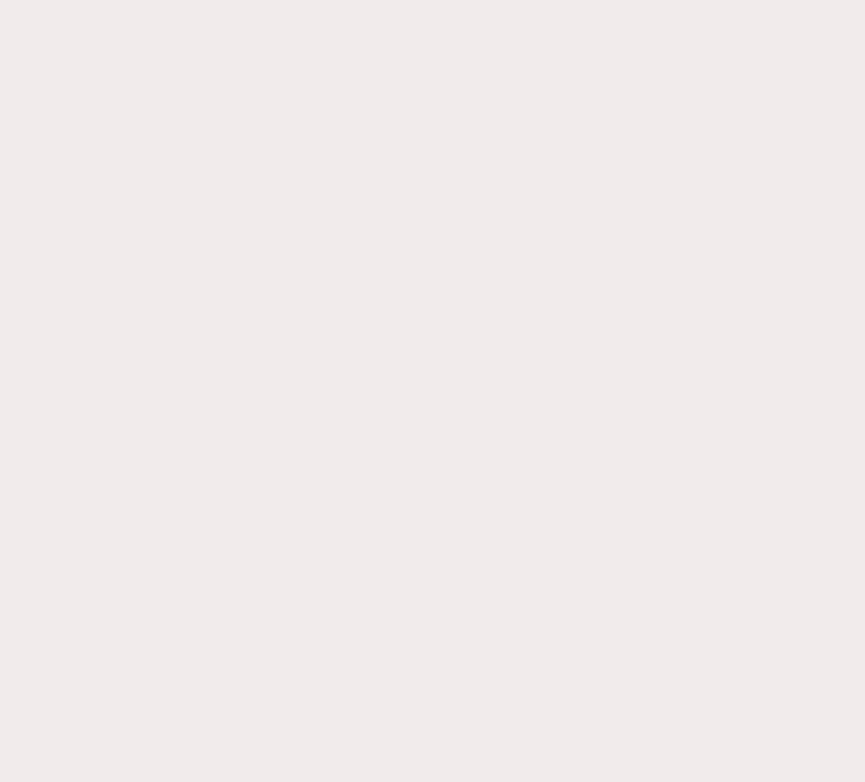
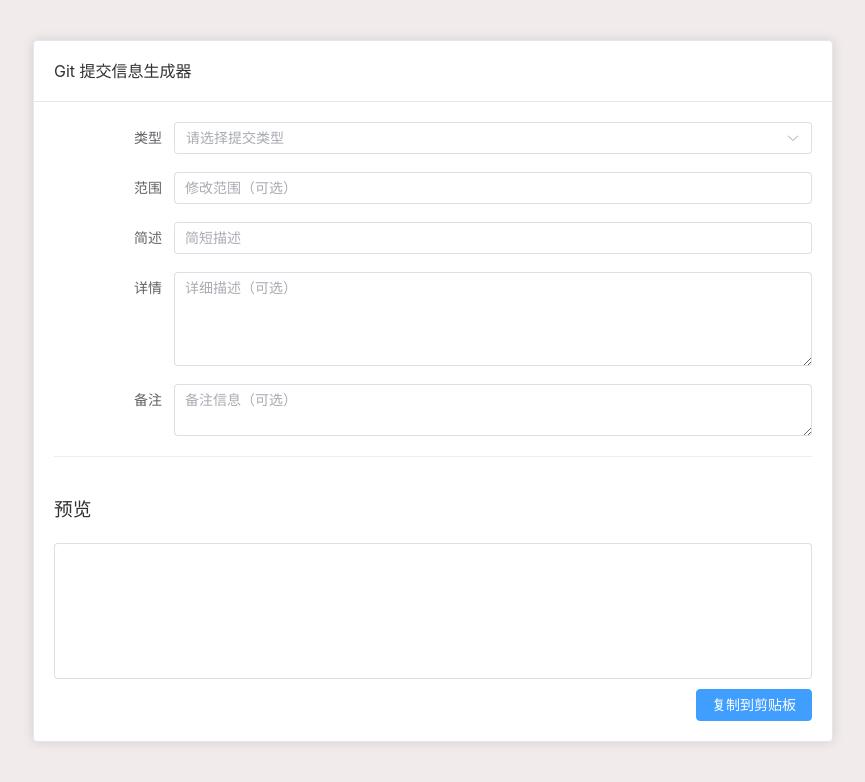
Before and after one commit to 374644043/front-tool, a Vue app: page /git-commit in a window 1280 px wide. Before the commit this address had no page. Shown: the top 782 px of the page, without its empty margins (207-1072 px from the left). Built offline with nearby package versions, Linux system fonts and the light colour scheme.

Commit message:
feat: 增加Git提交信息生成功能

```diff
--- a/components.d.ts
+++ b/components.d.ts
@@ -11,6 +11,8 @@ declare module '@vue/runtime-core' {
     ElButton: typeof import('element-plus/es')['ElButton']
     ElCard: typeof import('element-plus/es')['ElCard']
     ElCheckbox: typeof import('element-plus/es')['ElCheckbox']
+    ElForm: typeof import('element-plus/es')['ElForm']
+    ElFormItem: typeof import('element-plus/es')['ElFormItem']
     ElInput: typeof import('element-plus/es')['ElInput']
     ElInputNumber: typeof import('element-plus/es')['ElInputNumber']
     ElOption: typeof import('element-plus/es')['ElOption']
--- a/src/route.ts
+++ b/src/route.ts
@@ -23,6 +23,10 @@ const routes = [
     path: '/code-trim',
     component: () => import('./views/codeTrim.vue'),
   },
+  {
+    path: '/git-commit',
+    component: () => import('./views/gitCommit.vue'),
+  },
 ]
 
 const router = createRouter({
--- /dev/null
+++ b/src/views/gitCommit.vue
@@ -0,0 +1,123 @@
+<script lang="ts" setup>
+import { ref, computed } from 'vue'
+import { ElMessage } from 'element-plus'
+
+const commitType = ref('')
+const commitScope = ref('')
+const commitSubject = ref('')
+const commitBody = ref('')
+const commitFooter = ref('')
+
+const typeOptions = [
+  { value: 'init', label: 'init: 初始化提交' },
+  { value: 'feat', label: 'feat: 新功能' },
+  { value: 'fix', label: 'fix: 修复 bug' },
+  { value: 'docs', label: 'docs: 文档修改' },
+  { value: 'style', label: 'style: 代码格式修改（不影响代码运行）' },
+  { value: 'refactor', label: 'refactor: 代码重构' },
+  { value: 'perf', label: 'perf: 性能优化' },
+  { value: 'test', label: 'test: 测试用例修改' },
+  { value: 'build', label: 'build: 构建系统或依赖修改' },
+  { value: 'ci', label: 'ci: CI 配置修改' },
+  { value: 'chore', label: 'chore: 其他修改（不修改 src 或 test 文件）' },
+  { value: 'revert', label: 'revert: 回退提交' },
+]
+
+const generatedMessage = computed(() => {
+  let message = ''
+  if (commitType.value) {
+    message += commitType.value
+    if (commitScope.value) {
+      message += `(${commitScope.value})`
+    }
+    message += ': '
+  }
+  if (commitSubject.value) {
+    message += commitSubject.value
+  }
+  if (commitBody.value) {
+    message += `\n\n${commitBody.value}`
+  }
+  if (commitFooter.value) {
+    message += `\n\n${commitFooter.value}`
+  }
+  return message
+})
+
+const copyToClipboard = async () => {
+  if (!generatedMessage.value) {
+    ElMessage.warning('请先生成提交信息')
+    return
+  }
+  try {
+    await navigator.clipboard.writeText(generatedMessage.value)
+    ElMessage.success('已复制到剪贴板')
+  } catch (err) {
+    ElMessage.error('复制失败')
+    console.error('Failed to copy: ', err)
+  }
+}
+</script>
+
+<template>
+  <div class="container">
+    <el-card class="box-card">
+      <template #header>
+        <div class="card-header">
+          <span>Git 提交信息生成器</span>
+        </div>
+      </template>
+      <el-form label-width="120px">
+        <el-form-item label="类型">
+          <el-select v-model="commitType" placeholder="请选择提交类型" style="width: 100%">
+            <el-option v-for="item in typeOptions" :key="item.value" :label="item.label" :value="item.value" />
+          </el-select>
+        </el-form-item>
+        <el-form-item label="范围">
+          <el-input v-model="commitScope" placeholder="修改范围（可选）" />
+        </el-form-item>
+        <el-form-item label="简述">
+          <el-input v-model="commitSubject" placeholder="简短描述" />
+        </el-form-item>
+        <el-form-item label="详情">
+          <el-input v-model="commitBody" type="textarea" :rows="4" placeholder="详细描述（可选）" />
+        </el-form-item>
+        <el-form-item label="备注">
+          <el-input v-model="commitFooter" type="textarea" :rows="2" placeholder="备注信息（可选）" />
+        </el-form-item>
+      </el-form>
+
+      <div class="preview-section">
+        <h3>预览</h3>
+        <el-input v-model="generatedMessage" type="textarea" :rows="6" readonly resize="none" />
+        <div class="actions">
+          <el-button type="primary" @click="copyToClipboard">复制到剪贴板</el-button>
+        </div>
+      </div>
+    </el-card>
+  </div>
+</template>
+
+<style scoped>
+.container {
+  max-width: 800px;
+  margin: 20px auto;
+}
+
+.card-header {
+  display: flex;
+  justify-content: space-between;
+  align-items: center;
+}
+
+.preview-section {
+  margin-top: 20px;
+  border-top: 1px solid #eee;
+  padding-top: 20px;
+}
+
+.actions {
+  margin-top: 10px;
+  text-align: right;
+}
+</style>
--- a/src/views/toolMenu.vue
+++ b/src/views/toolMenu.vue
@@ -10,6 +10,7 @@ const router = useRouter()
     <div class="menu-item" @click="router.push('/rem-compute')">rem计算</div>
     <div class="menu-item" @click="router.push('/api-test')">接口在线调用</div>
     <div class="menu-item" @click="router.push('/code-trim')">代码清理</div>
+    <div class="menu-item" @click="router.push('/git-commit')">Git提交信息生成</div>
   </div>
 </template>
 
```
Also changed, not shown: 30 other files (tests, documents, lock files or other folders).
